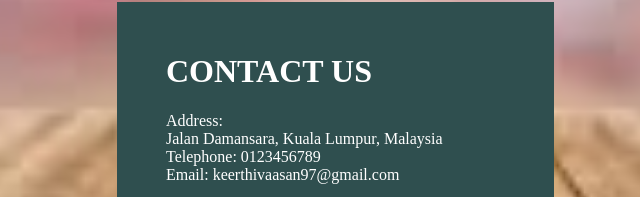
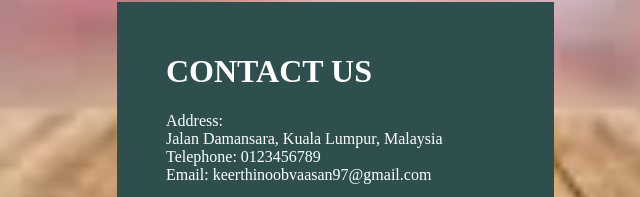
Before and after one commit to rasulrukhilloev/basicWebsite, a plain HTML site: page contact.html in a window 1280 px wide. Shown: the part 809-1006 px from the top of the page, 518-1158 px from the left. Drawn offline with Linux system fonts and the light colour scheme; some packages are replaced by stand-ins of ours.

Commit message:
Update contact.html

```diff
--- a/contact.html
+++ b/contact.html
@@ -127,7 +127,7 @@
 					<div>
 						<p>Address&#58; <br> Jalan Damansara, Kuala Lumpur, Malaysia<br>
 						Telephone&#58; 0123456789 <br>
-						Email&#58; keerthivaasan97@gmail.com
+						Email&#58; keerthinoobvaasan97@gmail.com
 						</p>
 					</div>
 
```
